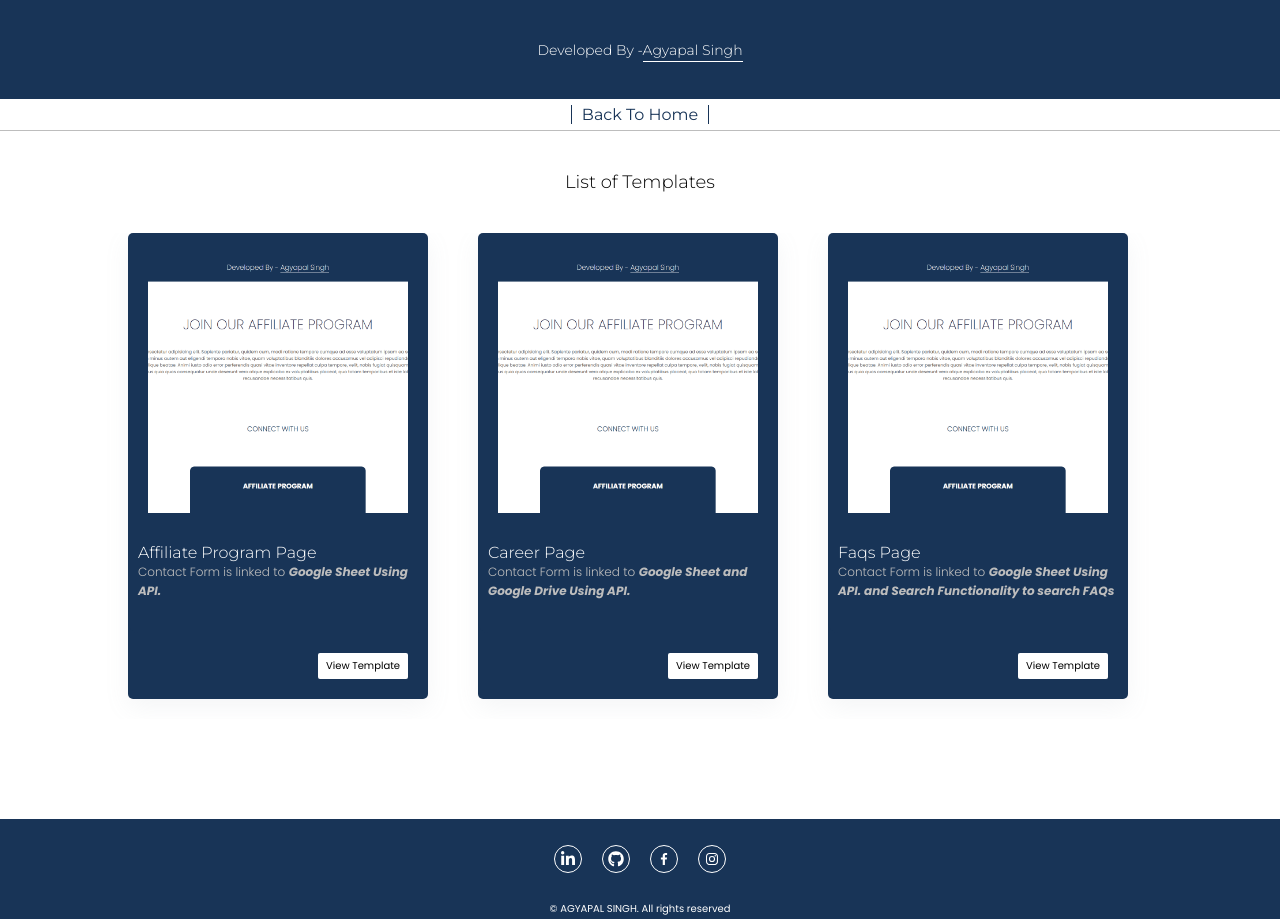
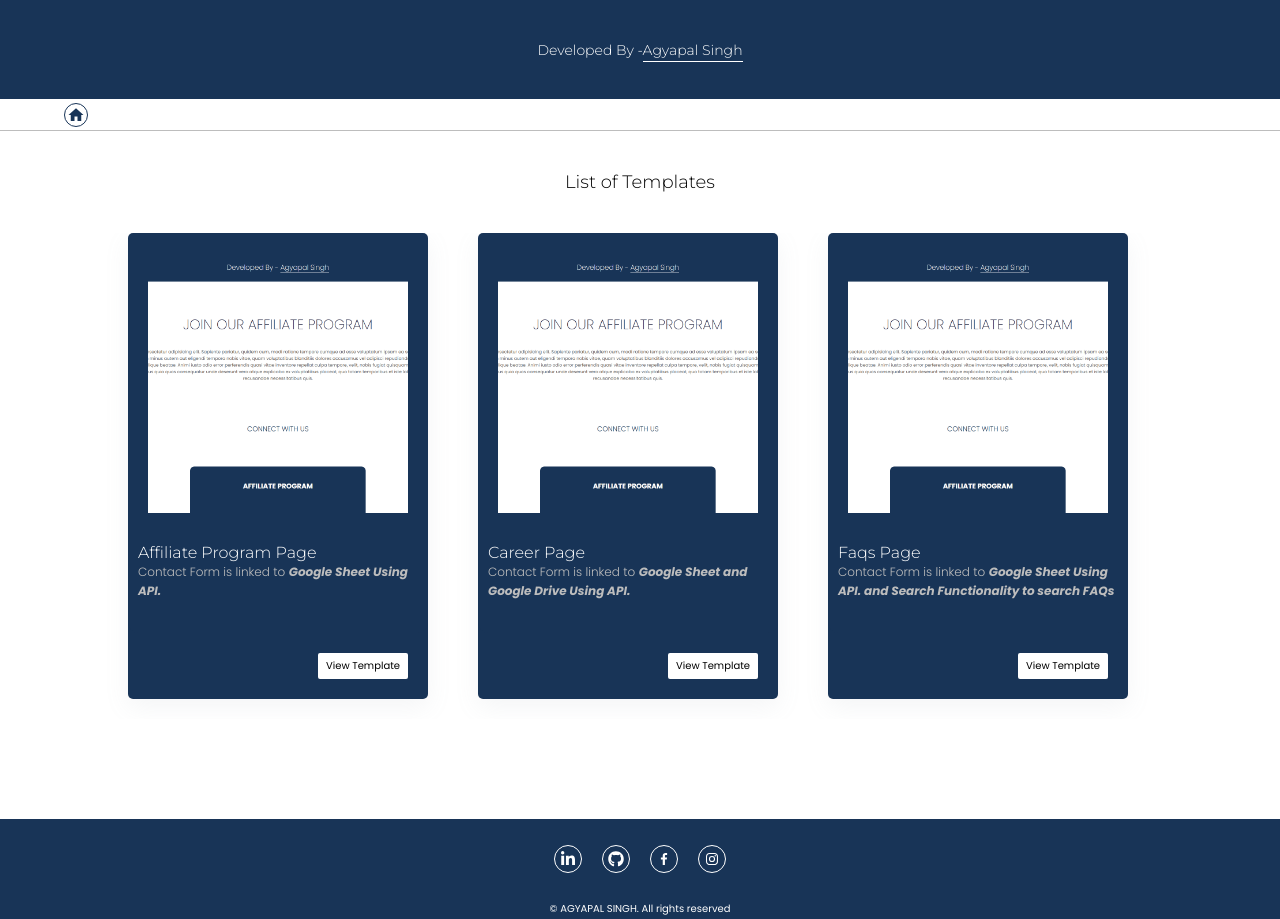
Before and after one commit to AgyapalSingh/React-Templates-Projects, a React (Vite) app: page / in a window 1280 px wide. Built offline with nearby package versions, Linux system fonts and the light colour scheme.

Commit message:
Home Icon Added

```diff
--- a/src/Components/Header.jsx
+++ b/src/Components/Header.jsx
@@ -1,5 +1,6 @@
 import React from "react";
 import { Link } from "react-router-dom";
+import { MdHome } from "react-icons/md";
 
 const Header = () => {
   return (
@@ -16,7 +17,9 @@ const Header = () => {
         </h1>
       </div>
       <div className="home-link">
-        <Link to="/">Back To Home</Link>
+        <Link to="/">
+          <MdHome />
+        </Link>
       </div>
     </header>
   );
--- a/src/index.css
+++ b/src/index.css
@@ -70,15 +70,18 @@ header {
   text-align: center;
   align-items: center;
   display: flex;
-  justify-content: center;
+  justify-content: start;
+  padding-left:5%;
 }
 
 .home-link a {
   text-decoration: none;
   color: var(--theme-color-teritary);
-  padding: 0px 10px;
-  border-left: 1px solid var(--theme-color-teritary);
-  border-right: 1px solid var(--theme-color-teritary);
+  font-size: 18px;
+  border: 1px solid var(--theme-color-teritary);
+  border-radius: 50%;
+  display: flex;
+  padding: 2px;
 }
 
 @media screen and (max-width: 1280px) {
```
